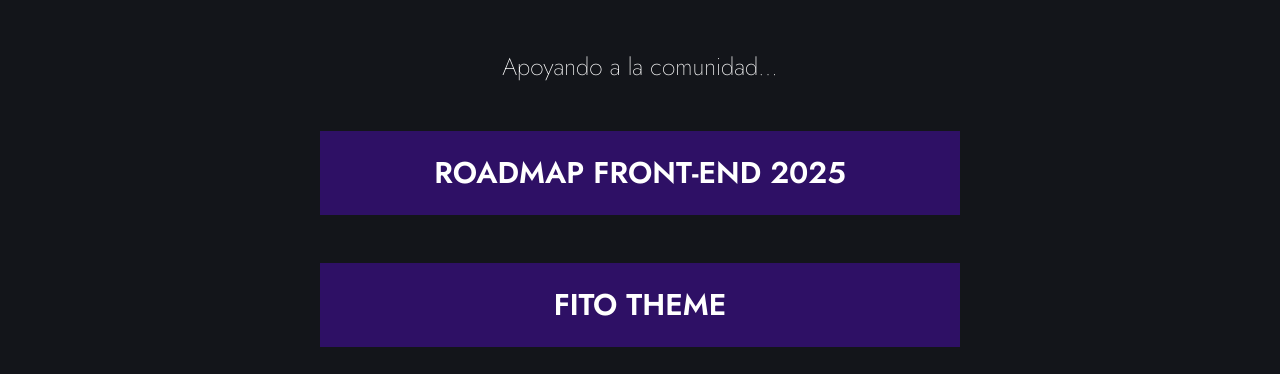
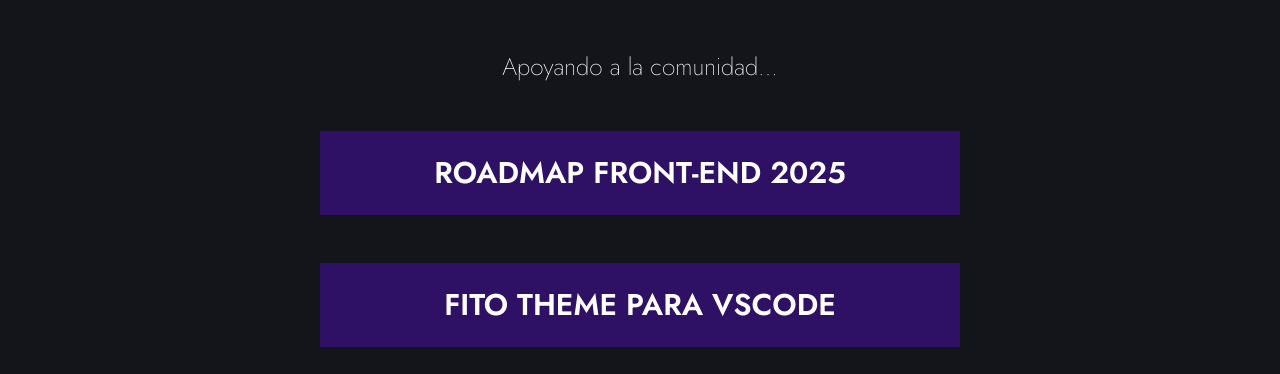
Before and after one commit to RamiroMoralesdev/mysite, an Astro site: page / in a window 1280 px wide. Shown: the part 2775-3149 px from the top of the page. Built offline with nearby package versions, Linux system fonts and the light colour scheme; Astro itself is replaced by a stand-in of ours.

Commit message:
Implicit prompt for projects for community

```diff
--- a/src/components/proyects.astro
+++ b/src/components/proyects.astro
@@ -69,7 +69,7 @@
 
 
                 <article class="w-2/4 h-2/4 bg-violet-950 p-4 flex flex-col justify-center items-center">
-                    <a class="text-3xl font-semibold hover:underline " href="https://fito-theme.ramiromorales.tech/" target="_blank">Fito Theme</a>
+                    <a class="text-3xl font-semibold hover:underline " href="https://fito-theme.ramiromorales.tech/" target="_blank">Fito Theme para Vscode</a>
                 </article>
         </section>
 
```
